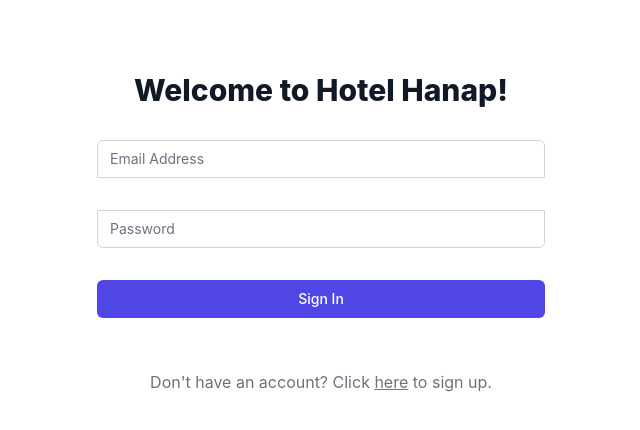
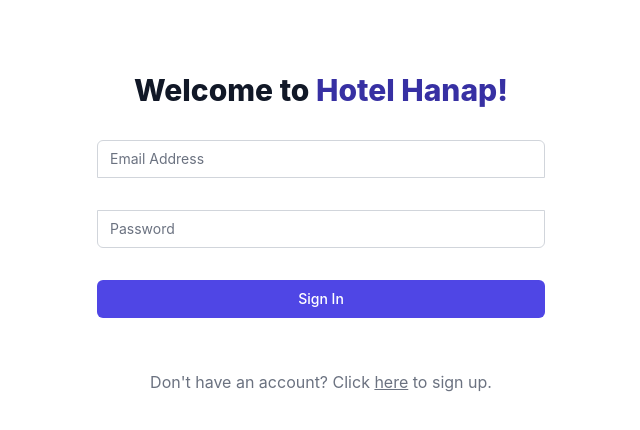
Before and after one commit to camber01/project-app, a React (Create React App) app: page / in a window 1280 px wide. Shown: the top 430 px of the page, without its empty margins (319-959 px from the left). Built offline with nearby package versions, Linux system fonts and the light colour scheme; no server answers.

Commit message:
Change login title color

```diff
--- a/src/LoginForm.js
+++ b/src/LoginForm.js
@@ -112,7 +112,7 @@ function LoginForm(){
           (
             <div className="min-h-full flex items-center justify-center py-12 px-4 sm:px-6 lg:px-8">
               <div className="max-w-md w-full space-y-8">
-                <p className="mt-6 text-center text-3xl font-extrabold text-gray-900">Welcome to Hotel Hanap!</p>
+                <p className="mt-6 text-center text-3xl font-extrabold text-gray-900">Welcome to <span className="text-indigo-800">Hotel Hanap!</span></p>
                 <div>
                   {isSigningUp ?
                   (
```
